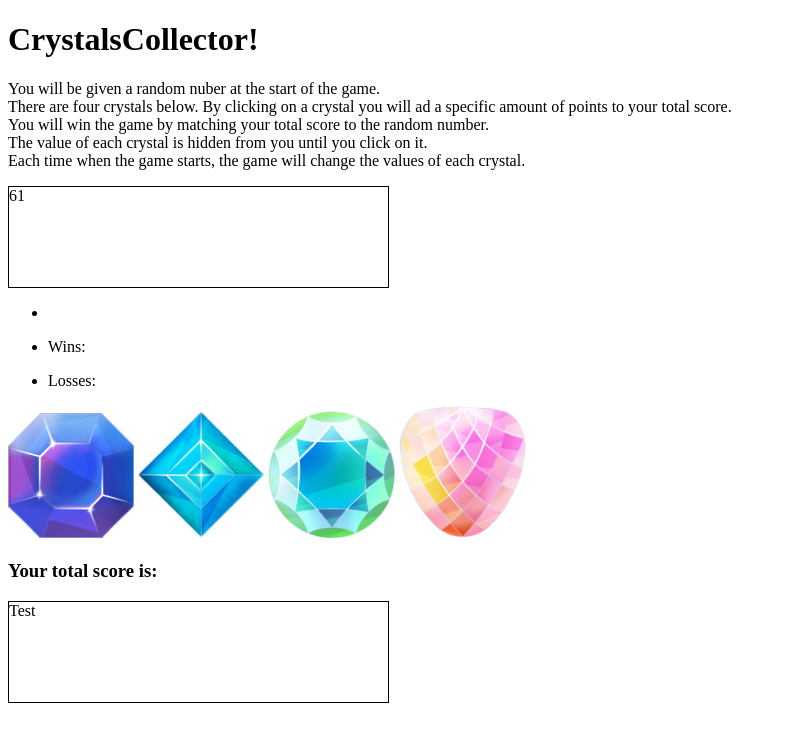
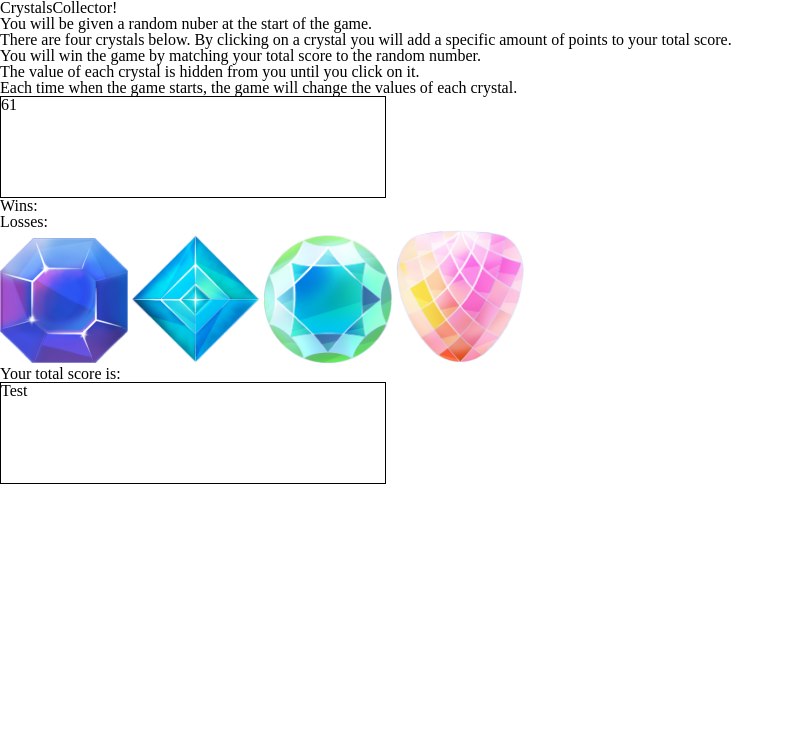
Before and after one commit to seayport/week-4-game, a PHP site: page /Crystal_Game.html in a window 1280 px wide. Shown: the top 742 px of the page, without its empty margins (0-794 px from the left). Run offline with PHP 8.4, Linux system fonts and the light colour scheme; some libraries are stand-ins or nearby versions.

Commit message:
last push for tonight

```diff
--- a/Crystal_Game.html
+++ b/Crystal_Game.html
@@ -6,28 +6,14 @@
 	<meta charset="UTF-8">
 	 <meta name="viewport" content="width=device-width, initial-scale=1">
 	<title>Crystal Collector Game</title>
-	<style type="text/css">
-   		img {
-			width: 10%;
-		}
-		.numberToMatch {
-			border: 1px solid black;
-			width: 30%;
-			height: 100px;
-		}
-		.score {
-			border: 1px solid black;
-			width: 30%;
-			height: 100px;
-		}
-
-  </style>
+	<link rel="stylesheet" type="text/css" href="assets/css/reset.css">
+	<link rel="stylesheet" type="text/css" href="assets/css/style.css">
 </head>
 <body>
 <h1> CrystalsCollector! </h1>
 
 <div class="instructions">
-<p> You will be given a random nuber at the start of the game. <br>There are four crystals below. By clicking on a crystal you will ad a specific amount of points to your total score.<br> You will win the game by matching your total score to the random number.<br> The value of each crystal is hidden from you until you click on it. <br>Each time when the game starts, the game will change the values of each crystal.</p>
+<p> You will be given a random nuber at the start of the game. <br>There are four crystals below. By clicking on a crystal you will add a specific amount of points to your total score.<br> You will win the game by matching your total score to the random number.<br> The value of each crystal is hidden from you until you click on it. <br>Each time when the game starts, the game will change the values of each crystal.</p>
 </div>
 <div class="numberToMatch">Test</div>
 <div class="scoreBoard">
@@ -48,9 +34,7 @@
 	<p class="score">Test</p>
 </div>
 
+
+
 </body>
 </html>
-</head>
-<body>
-</body>
-</html>
--- a/assets/css/style.css
+++ b/assets/css/style.css
@@ -1,5 +1,5 @@
 		img {
-			width: 20%;
+			width: 10%;
 		}
 		.numberToMatch {
 			border: 1px solid black;
@@ -11,3 +11,5 @@
 			width: 30%;
 			height: 100px;
 		}
+
+		.gemPics
--- a/assets/javascript/crystal.js
+++ b/assets/javascript/crystal.js
@@ -57,7 +57,7 @@ $('.pic4').on("click", function(){
 function checkit(){
 if (crystalValue === total) {
 	$("#winlossmessage").html("You won that round!");
-    $(".wins").html(win++);
+    $(".wins").html(win);
 
 }
 else if (crystalValue < total) {
```
